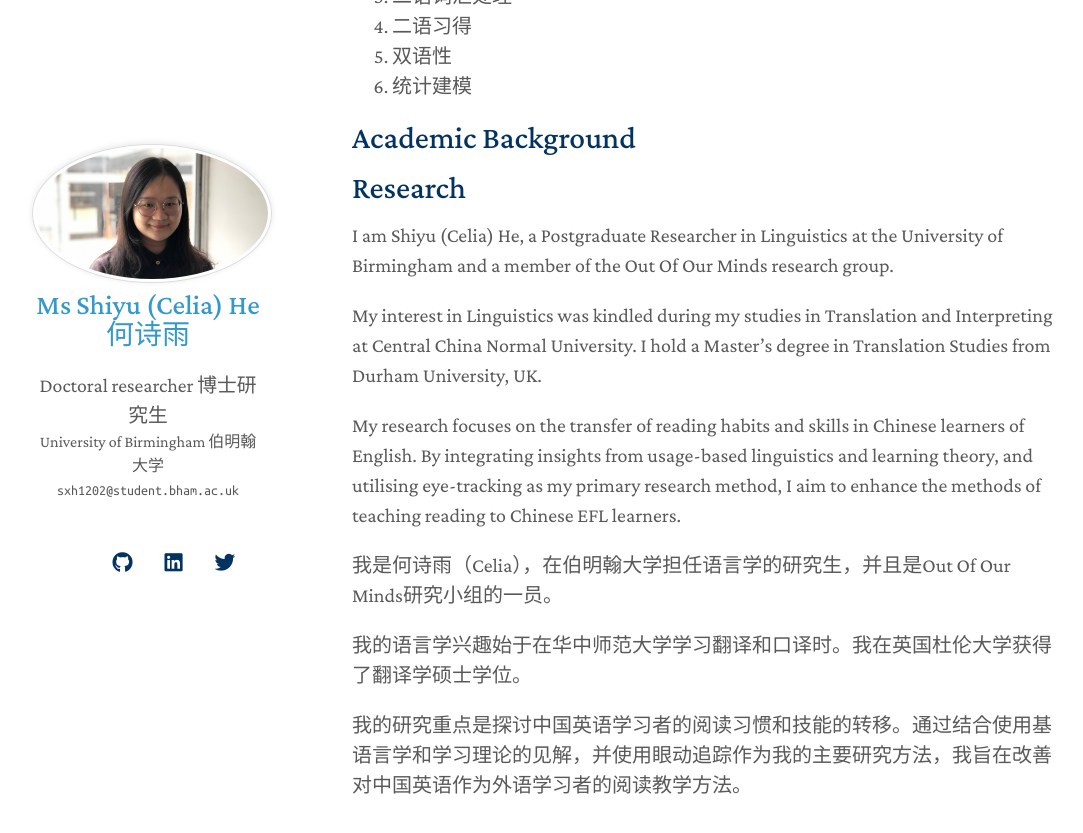
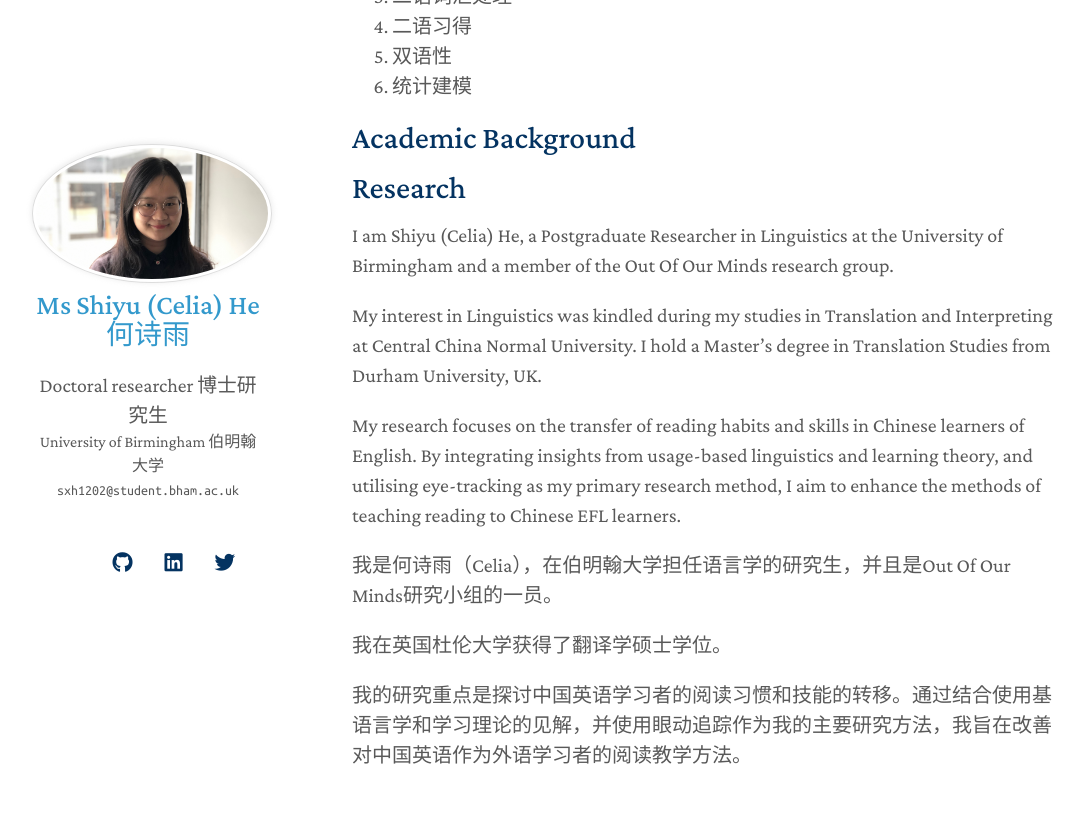
Before and after one commit to ShiyuHeCelia/ShiyuHeCelia.github.io, a Jekyll site: the page built from index.md, in a window 1280 px wide and 900 px high, scrolled down 1054 px. Shown: the top 833 px of the window, without its empty margins (96-1179 px from the left). Built offline with Jekyll 4.4.1, drawn with Linux system fonts in a browser that asks for light colours; nearby versions of some CDN libraries; comment, search, counter and statistics services are not loaded; a style sheet for code colours, icons or effects is not loaded; our own code applies the rules of GitHub Pages for plain Markdown files.

Commit message:
Update index.md

```diff
--- a/index.md
+++ b/index.md
@@ -38,7 +38,7 @@ My research focuses on the transfer of reading habits and skills in Chinese lear
 
 我是何诗雨（Celia），在伯明翰大学担任语言学的研究生，并且是Out Of Our Minds研究小组的一员。
 
-我的语言学兴趣始于在华中师范大学学习翻译和口译时。我在英国杜伦大学获得了翻译学硕士学位。
+我在英国杜伦大学获得了翻译学硕士学位。
 
 我的研究重点是探讨中国英语学习者的阅读习惯和技能的转移。通过结合使用基语言学和学习理论的见解，并使用眼动追踪作为我的主要研究方法，我旨在改善对中国英语作为外语学习者的阅读教学方法。
 
```
